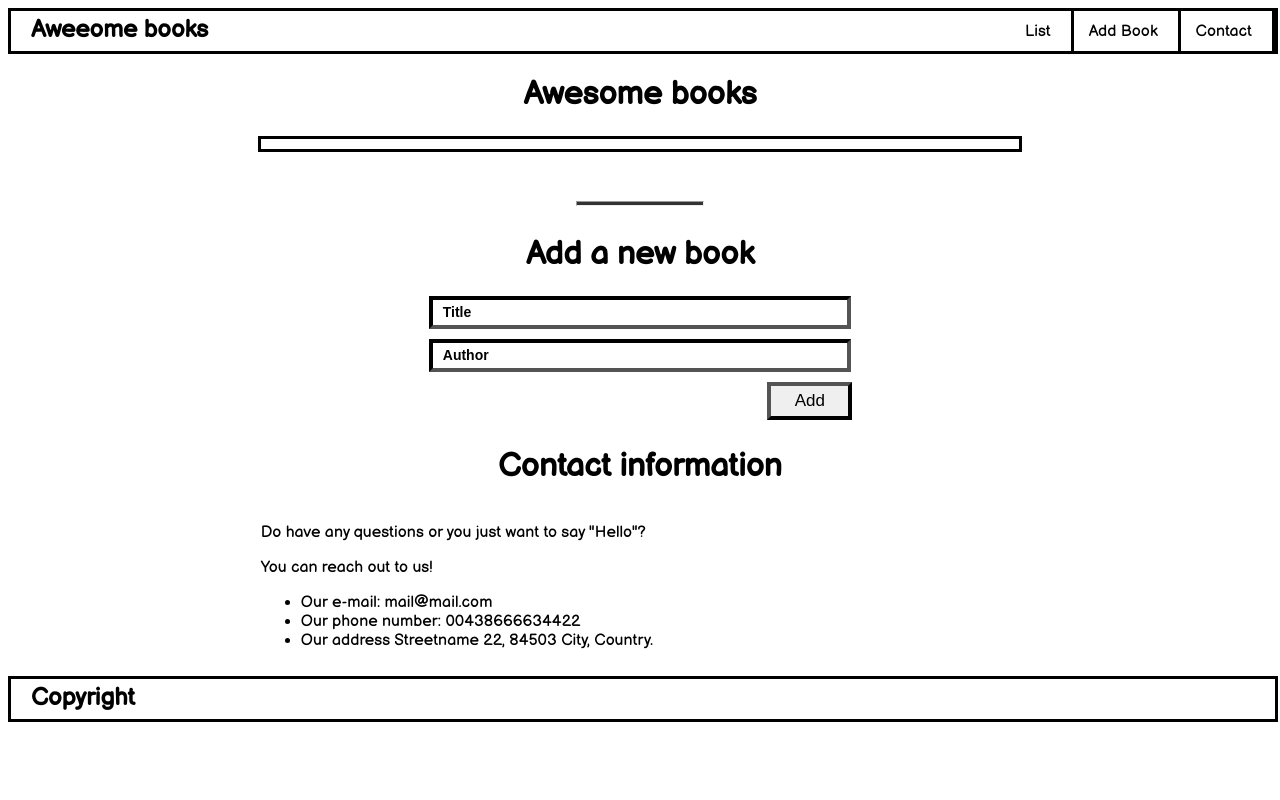
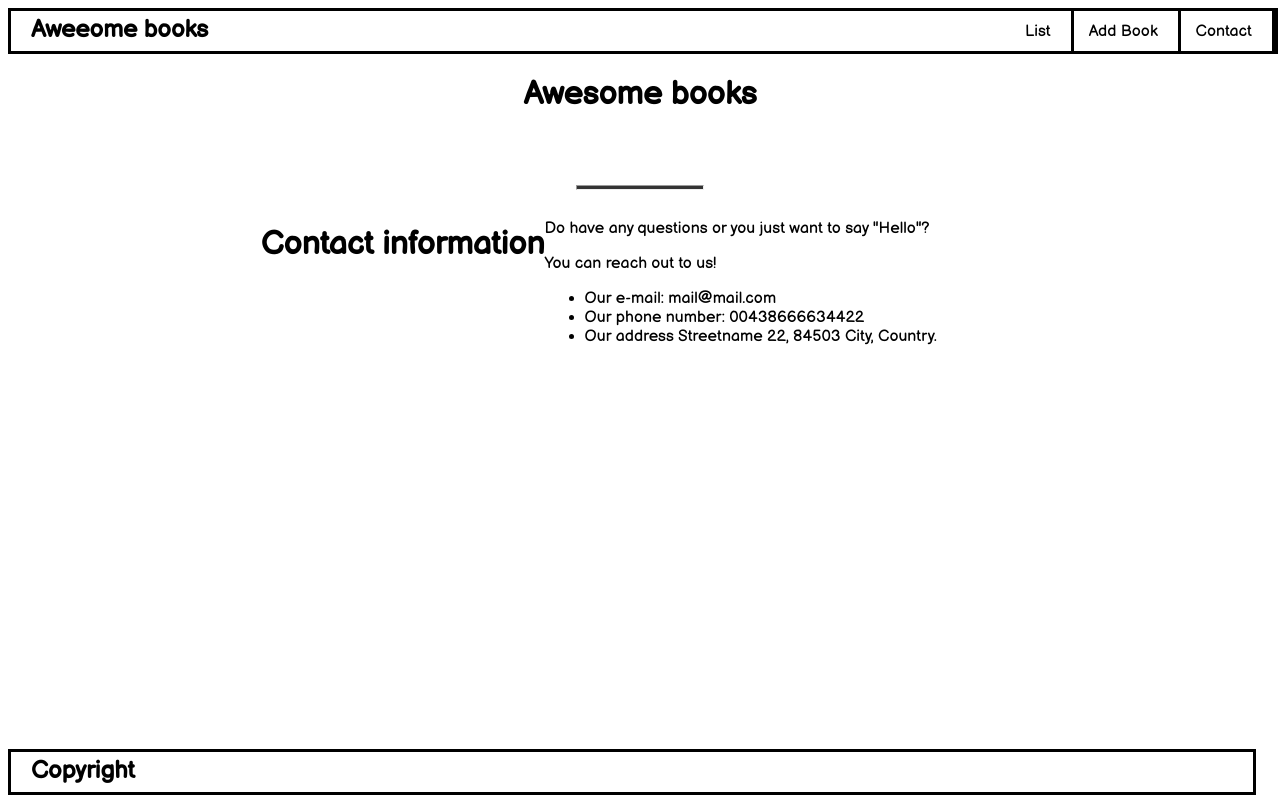
Before and after one commit to mutinhiri/AwesomeBooks, a website: page index.html in a window 1280 px wide. Both pictures are taken after a click on the link "Contact". Drawn offline with Linux system fonts and the light colour scheme.

Commit message:
Add single page functionality

```diff
--- a/index.html
+++ b/index.html
@@ -12,12 +12,12 @@
   </head>
 </head>
 <body>
-  <header>
+  <header class="header">
     <nav class="navigation-menu">
       <h2>Aweeome books</h2>
       <ul class="navigation-list">
         <li class="navigation-list-item"><a href="#">List</a></li>
-        <li><a href="#add">Add Book</a></li>
+        <li><a href="#add-new">Add Book</a></li>
         <li><a href="#contact">Contact</a></li>
       </ul>
     </nav>
@@ -34,17 +34,22 @@
 
     <br>
     <hr class="underline">
-    <fieldset class="add-new-book">
-      <!-- <legend>Add books</legend> -->
+
+    <section id="add-new" class="add-new">
+      <fieldset class="add-new-book">
+        <!-- <legend>Add books</legend> -->
       <h1>Add a new book</h1>
       <input type="text" id="title" required placeholder="Title" Class="input-label">
       <input type="text" id="author" required placeholder="Author" Class="input-label">
       <div class="button-content">
         <button id="btnAdd" type="button" class="add-buutton">Add</button>
       </div>
-    </fieldset>
+      </fieldset>
 
-    <fieldset class="contact-information">
+    </section>
+
+
+    <fieldset class="contact-information" id="contact">
       <div class="contact-container-head">
         <h1>Contact information</h1>
       </div>
--- a/index.js
+++ b/index.js
@@ -66,3 +66,15 @@ window.onload = () => {
     BooksList.refresh();
   }
 };
+
+const pageContent = document.querySelectorAll('.add-new, .contact-information');
+pageContent.forEach((e)=>{e.style.display = 'none'});
+
+const view = document.querySelectorAll('a');
+const section = document.querySelectorAll('.fieldset-list, .add-new, .contact-information');
+for (let i = 0; i<view.length; i+=1){
+  view[i].addEventListener('click', ()=> {
+    section.forEach((e)=>{e.style.display = 'none'});
+    section[i].style.display = 'flex'
+  });
+}
--- a/style.css
+++ b/style.css
@@ -69,10 +69,11 @@ p:nth-of-type(2) {
   margin: 0;
   padding: 0;
   border: 0;
-}
+  margin-left: 90px;
+  }
 
 .input-label {
-  width: 40%;
+  width: 90%;
   margin-bottom: 10px;
   border-width: 4px;
   border-color: black;
@@ -86,7 +87,7 @@ p:nth-of-type(2) {
   align-content: flex-end;
   margin: 0;
   padding: 0;
-  width: 42%;
+  width: 100%;
 }
 
 .add-buutton {
@@ -195,3 +196,9 @@ h2{
   font-weight: bold;
   padding: 5px;
 }
+
+footer {
+  position: absolute;
+  bottom: 5px;
+  width: 97vw;
+}
```
